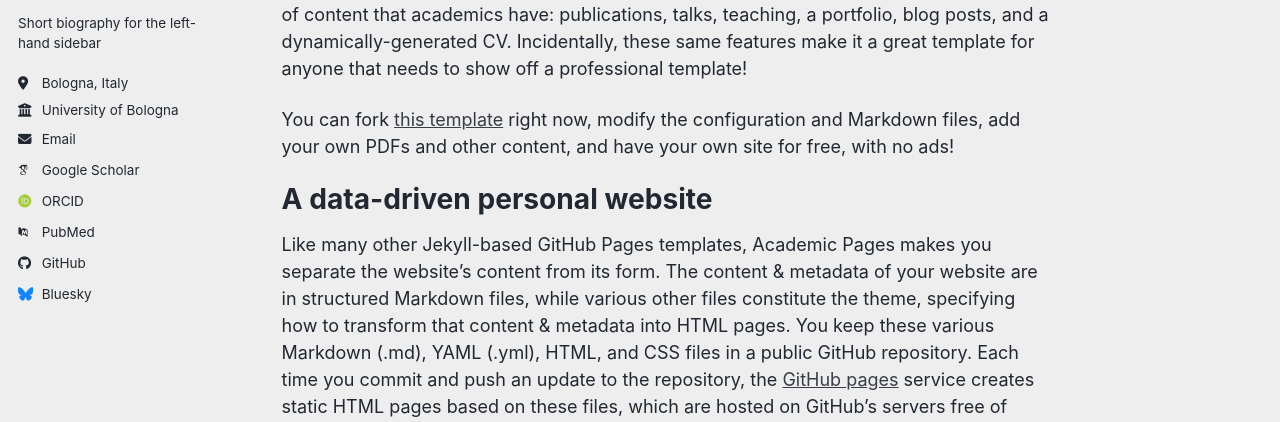
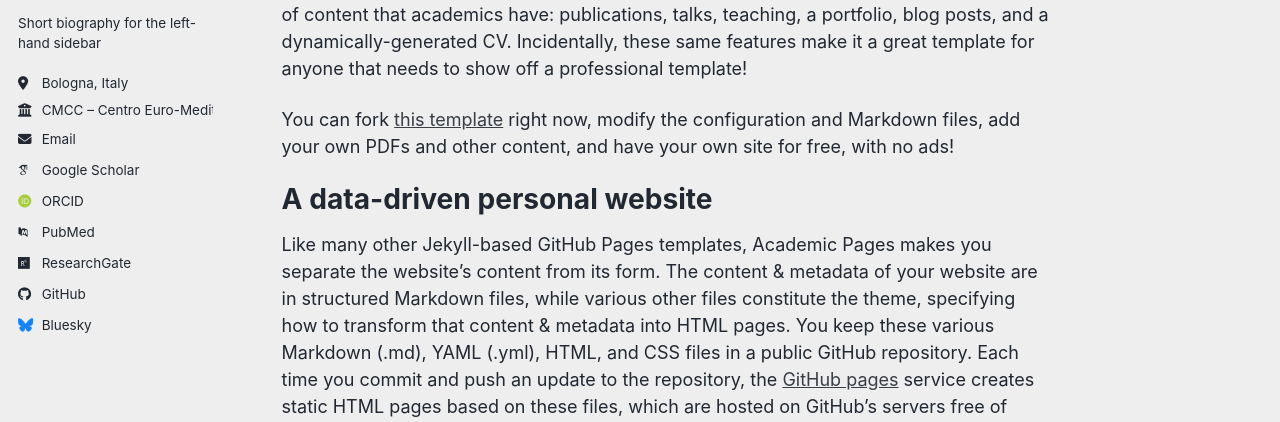
Before and after one commit to northernmarmott-ops/acad, a Jekyll site: the page built from _pages/about.md, in a window 1280 px wide. Shown: the part 303-725 px from the top of the page. Built offline with Jekyll 4.4.1, drawn with Linux system fonts in a browser that asks for light colours; some web fonts are replaced; a script bundle is joined from its source files by our own code; library files that are not in the unit come from our copies.

Commit message:
Update _config.yml

```diff
--- a/_config.yml
+++ b/_config.yml
@@ -28,21 +28,21 @@
   pronouns         : # example: "she/her"
   bio              : "Short biography for the left-hand sidebar"
   location         : "Bologna, Italy"
-  employer         : "University of Bologna"
+  employer         : "CMCC – Centro Euro-Mediterraneo sui Cambiamenti Climatici & University of Bologna"
   uri              : # URL
-  email            : "none@example.org"
+  email            : "muhammad.saad@cmcc.it"
 
   # Academic websites
   academia         : # URL
   arxiv            : # URL - Update with the correct link to your profile
-  googlescholar    : "https://scholar.google.com/citations?user=PS_CX0AAAAAJ"
+  googlescholar    : "https://scholar.google.com/citations?user=aUwlFuUAAAAJ&hl=en"
   inspire-hep      : # URL
   impactstory      : # URL
-  orcid            : "https://orcid.org/yourorcidurl"
+  orcid            : "https://orcid.org/0000-0001-6326-4212"
   semantic         : # URL
   ssrn             : # URL
   pubmed           : "https://www.ncbi.nlm.nih.gov/pubmed/?term=john+snow"
-  researchgate     : # URL
+  researchgate     : "https://www.researchgate.net/profile/Muhammad-Saad-125"
   scopus           : # URL
   zotero           : # URL
 
```
